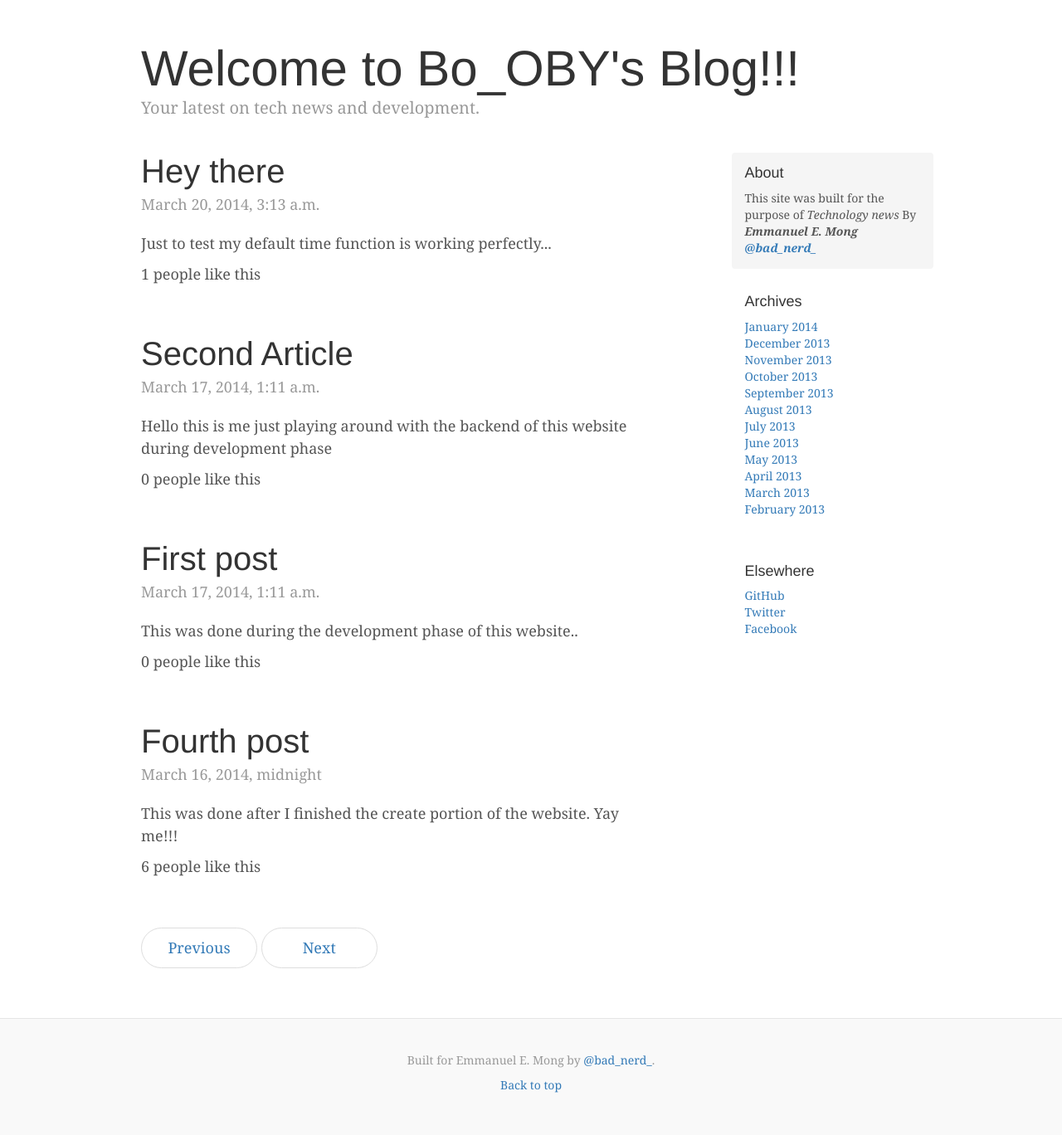
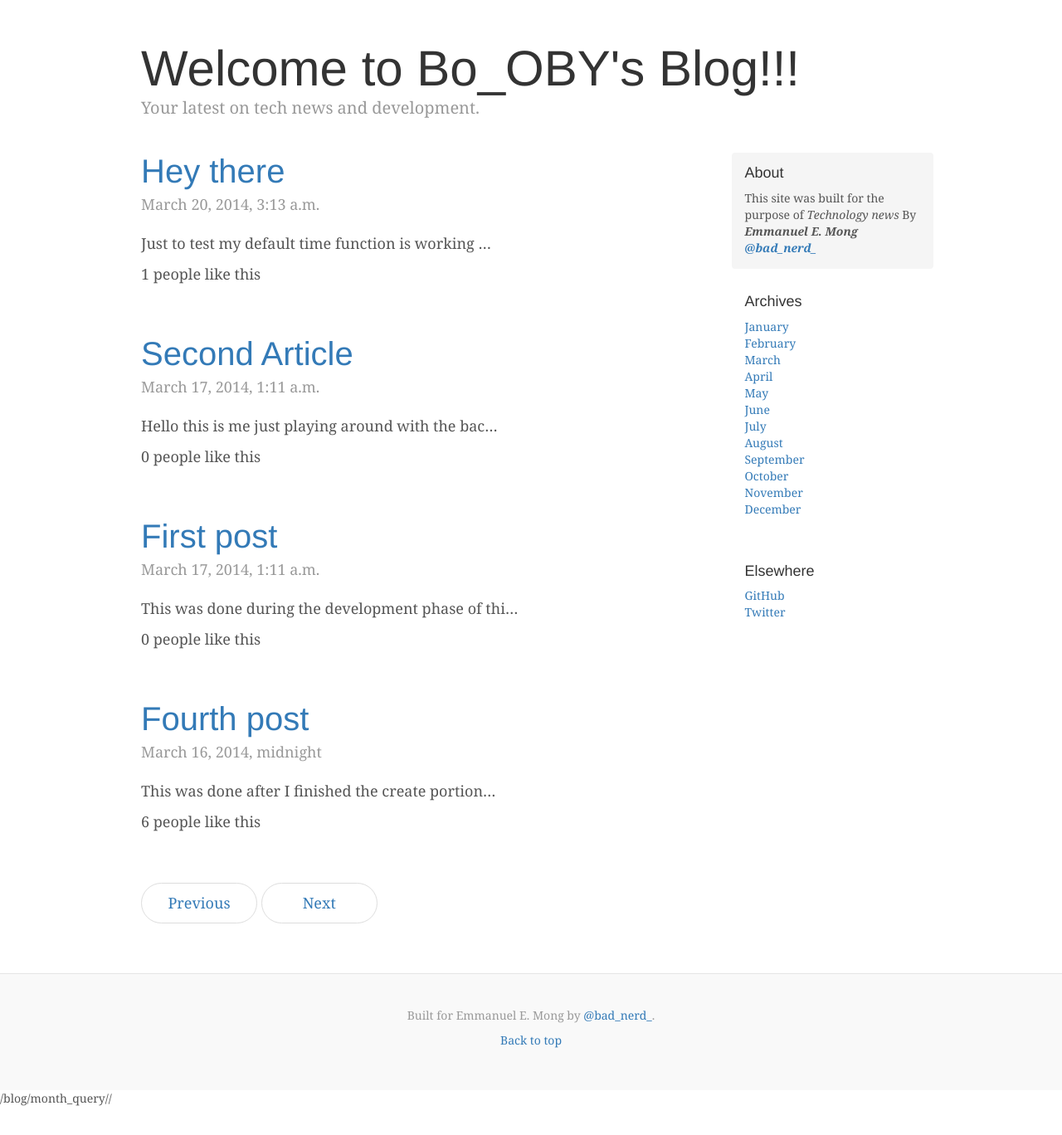
Before and after one commit to Mbobby/Current-Blog, a Django app: page /blog/all/ in a window 1280 px wide. Shown: the part 40-1408 px from the top of the page at 83% size. After the commit the page ends 1373 px from the top, so only its background shows below. Run offline with Django 3.2, Linux system fonts and the light colour scheme; data comes from the database, SQL or seed files in the repository; parts of the project's set-up code (start-up, migrations or seed data) failed here and were passed over; some libraries are stand-ins or nearby versions.

Commit message:
After template modification

```diff
--- a/hello/blog/templates/all.html
+++ b/hello/blog/templates/all.html
@@ -4,10 +4,10 @@
 
 	{% for article in articles %}
 		<div class="blog-post">
-            <h2 class="blog-post-title">{{article.title}}</h2>
+            <h2 class="blog-post-title"><a href="/blog/get_article/{{article.id}}">{{article.title}}</a></h2>
             <p class="blog-post-meta">{{article.pub_date}}</p>
 
-            <p>{{article.body}}</p>
+            <p>{{article.body|truncatechars:50}}</p>
             <p>{{article.likes}} people like this</p>
           </div><!-- /.blog-post -->
 
--- a/hello/blog/templates/create.html
+++ b/hello/blog/templates/create.html
@@ -1,6 +1,10 @@
+{% extends "base.html" %}
+
+{% block Articles %}
 <form action = "/blog/create/" method = "post" >{% csrf_token %}
 	<ul>
 	{{form.as_ul}}
 	</ul>
 	<input type = "submit" value = "create" />
 </form>
+{% endblock %}
--- a/hello/blog/urls.py
+++ b/hello/blog/urls.py
@@ -6,5 +6,6 @@ urlpatterns = patterns('',
 	url(r'^get_article/(?P<article_id>\d+)/$', get_article),
 	url(r'^create/' , create),
 	url(r'^like/(?P<article_id>\d+)/$', like),
+	url(r'^month_query/(?P<month_num>\d+)/$', 'blog.views.month_query'),
 
 )
--- a/hello/blog/views.py
+++ b/hello/blog/views.py
@@ -33,3 +33,6 @@ def like(request, article_id):
 	l.likes = l.likes + 1
 	l.save()
 	return HttpResponseRedirect('/blog/get_article/%s' % article_id)
+
+def month_query(request, month_num):
+	return render_to_response('month_query.html', {'article': Article.objects.filter(pub_date__month = month_num)})
--- a/hello/templates/base.html
+++ b/hello/templates/base.html
@@ -190,8 +190,8 @@ h6, .h6 {
         <nav class="blog-nav">
           <a class="blog-nav-item active" href="/">Home</a>
           <a class="blog-nav-item" href="/blog/all/">Articles</a>
-          <a class="blog-nav-item" href="/create/">Create</a>
-          <a class="blog-nav-item" href="#ne">Login</a>
+          <a class="blog-nav-item" href="/blog/create/">Create</a>
+          <a class="blog-nav-item" href="#">Login</a>
           <a class="blog-nav-item" href="#">About</a>
         </nav>
       </div>
@@ -228,26 +228,25 @@ h6, .h6 {
           <div class="sidebar-module">
             <h4>Archives</h4>
             <ol class="list-unstyled">
-              <li><a href="#">January 2014</a></li>
-              <li><a href="#">December 2013</a></li>
-              <li><a href="#">November 2013</a></li>
-              <li><a href="#">October 2013</a></li>
-              <li><a href="#">September 2013</a></li>
-              <li><a href="#">August 2013</a></li>
-              <li><a href="#">July 2013</a></li>
-              <li><a href="#">June 2013</a></li>
-              <li><a href="#">May 2013</a></li>
-              <li><a href="#">April 2013</a></li>
-              <li><a href="#">March 2013</a></li>
-              <li><a href="#">February 2013</a></li>
+              <li><a href="/blog/month_query/1/">January</a></li>
+              <li><a href="/blog/month_query/2/">February</a></li>
+              <li><a href="/blog/month_query/3/">March</a></li>
+              <li><a href="/blog/month_query/4/">April</a></li>
+              <li><a href="/blog/month_query/5/">May</a></li>
+              <li><a href="/blog/month_query/6/">June</a></li>
+              <li><a href="/blog/month_query/7/">July</a></li>
+              <li><a href="/blog/month_query/8/">August</a></li>
+              <li><a href="/blog/month_query/9/">September</a></li>
+              <li><a href="/blog/month_query/10/">October</a></li>
+              <li><a href="/blog/month_query/11/">November</a></li>
+              <li><a href="/blog/month_query/12/">December</a></li>
             </ol>
           </div>
           <div class="sidebar-module">
             <h4>Elsewhere</h4>
             <ol class="list-unstyled">
-              <li><a href="#">GitHub</a></li>
-              <li><a href="#">Twitter</a></li>
-              <li><a href="#">Facebook</a></li>
+              <li><a href="http://github.com/mbobby/">GitHub</a></li>
+              <li><a href="https://twitter.com/bad_nerd_/">Twitter</a></li>
             </ol>
           </div>
         </div><!-- /.blog-sidebar -->
@@ -271,4 +270,4 @@ h6, .h6 {
     <script src="../../dist/js/bootstrap.min.js"></script>
     <script src="../../assets/js/docs.min.js"></script>
   </body>
-</html>
+</html>/blog/month_query//
```
Also changed, not shown: hello/blog/templates/month_query.html (added, +24 -0 lines).
